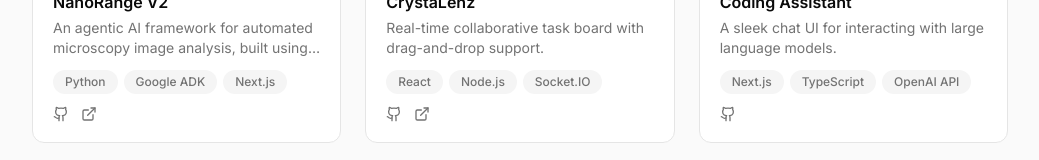
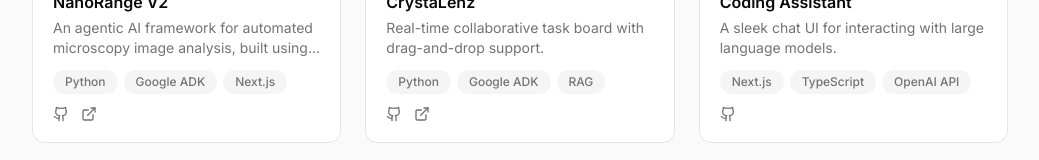
Before and after one commit to MJRaei/portfolio, a Next.js app: page /projects in a window 1280 px wide. Shown: the part 509-669 px from the top of the page, without its empty margins (120-1159 px from the left). Built offline with nearby package versions, Linux system fonts and the light colour scheme.

Commit message:
Updated project info

```diff
--- a/src/data/projects.ts
+++ b/src/data/projects.ts
@@ -112,9 +112,9 @@
       "A Trello-inspired task management application with real-time collaboration, drag-and-drop board management, user authentication, and team workspaces. Built with a focus on responsive design and smooth animations.",
     thumbnailUrl: "https://placehold.co/800x450/1a1a2e/e0e0e0?text=Task+Management+App",
     images: ["https://placehold.co/800x450/1a1a2e/e0e0e0?text=Task+Management+App"],
-    tags: ["React", "Node.js", "Socket.IO", "MongoDB", "Tailwind CSS"],
-    liveUrl: "https://example.com",
-    sourceUrl: "https://github.com/johndoe/taskapp",
+    tags: ["Python", "Google ADK", "RAG", "pymatgen", "mp-api", "SciPy",  "Node.js", "React", "Tailwind CSS", "Plotly"],
+    liveUrl: "https://www.youtube.com/watch?v=uNsnd1BLsTs&t=6s",
+    sourceUrl: "https://github.com/MJRaei/CrystaLenz",
     featured: true,
     date: "2025-05",
   },
```
Also changed, not shown: public/images/projects/crystalenz/workflow.png (added).
